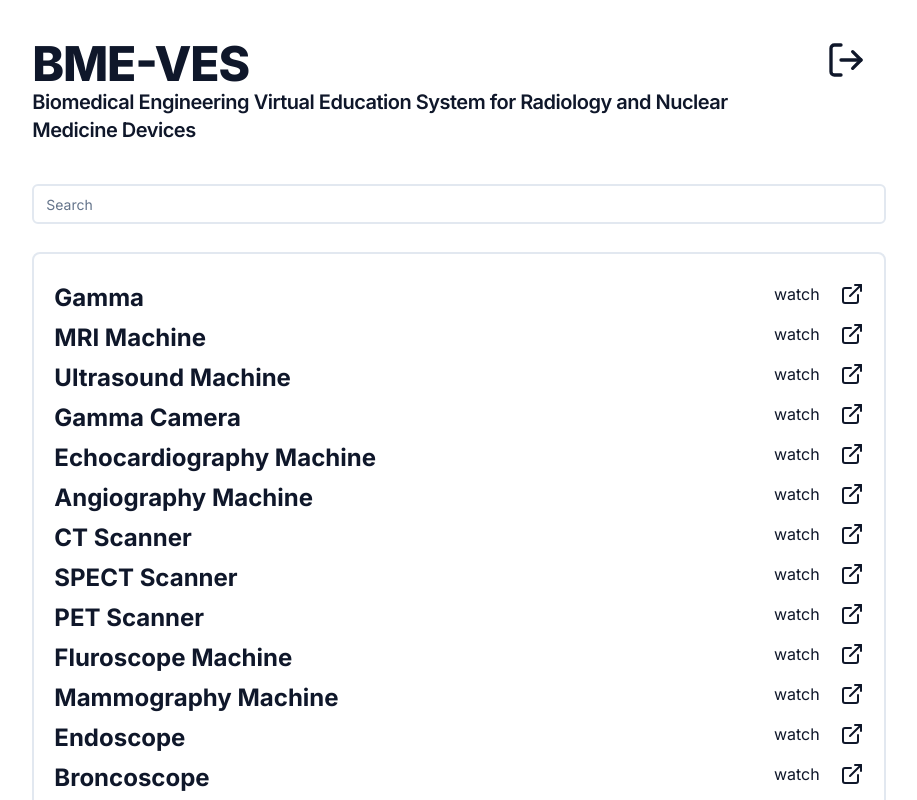
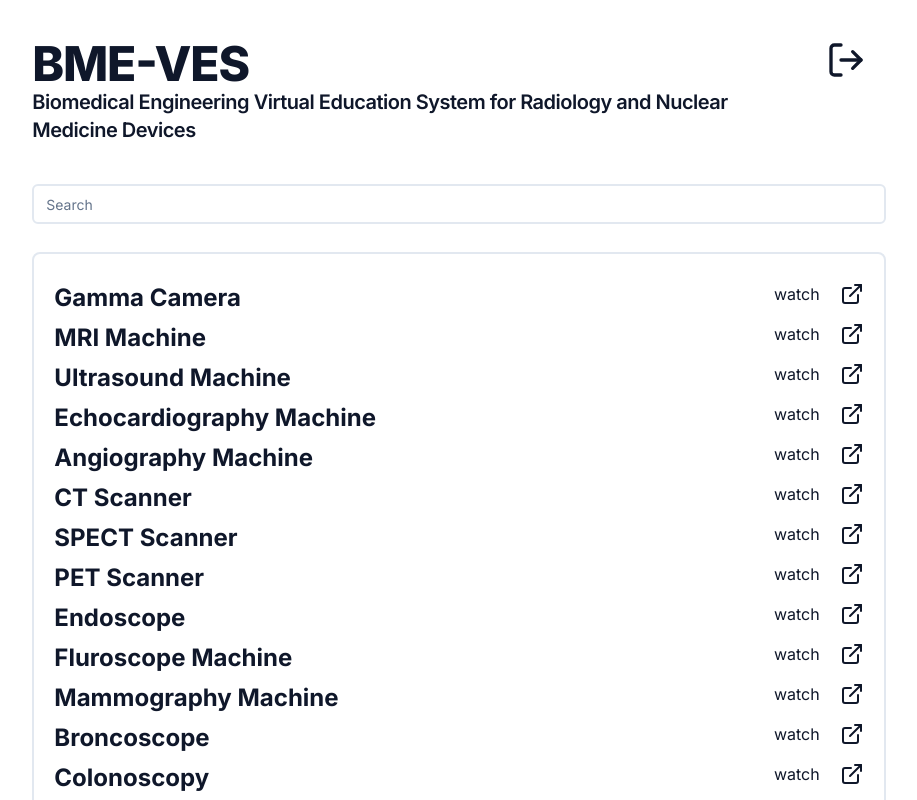
Before and after one commit to MusaGillani/bme-ves, a Next.js app: page / in a window 1280 px wide. Shown: the top 800 px of the page, without its empty margins (181-1098 px from the left). Built offline with nearby package versions, Linux system fonts and the light colour scheme.

Commit message:
updated video links passing names via url query to videos

```diff
--- a/pages/index.tsx
+++ b/pages/index.tsx
@@ -13,22 +13,21 @@ const inter = Inter({
 });
 
 const videoNames = [
-  { link: "gamma_gpijtf", name: "Gamma" },
-  { link: "", name: "MRI Machine" },
-  { link: "", name: "Ultrasound Machine " },
-  { link: "", name: "Gamma Camera" },
-  { link: "", name: "Echocardiography Machine" },
-  { link: "", name: "Angiography Machine " },
-  { link: "", name: "CT Scanner" },
-  { link: "", name: "SPECT Scanner" },
-  { link: "", name: "PET Scanner" },
-  { link: "", name: "Fluroscope Machine " },
-  { link: "", name: "Mammography Machine" },
-  { link: "", name: "Endoscope " },
-  { link: "", name: "Broncoscope" },
-  { link: "", name: "Colonoscopy" },
-  { link: "", name: "Dental Xray Camera" },
-  { link: "", name: "Xray Camer" },
+  { link: "gamma_gpijtf", name: "Gamma Camera" },
+  { link: "MRI_Machine_mh8vu0", name: "MRI Machine" },
+  { link: "Ultrasound_Machine_jfnexw", name: "Ultrasound Machine " },
+  { link: "Echocardiography_xaxsrq", name: "Echocardiography Machine" },
+  { link: "Angiograph_Machine_gjlf6l", name: "Angiography Machine " },
+  { link: "CT_Scanner_jbhsif", name: "CT Scanner" },
+  { link: "SPECT_h0jgln", name: "SPECT Scanner" },
+  { link: "PET_Scan_sa41lw", name: "PET Scanner" },
+  { link: "Endoscopy_Machine_wel1do", name: "Endoscope " },
+  { link: "Fluroscopy_Machine_yoejv1", name: "Fluroscope Machine " },
+  { link: "Mammography_Machine_ewa1xi", name: "Mammography Machine" },
+  { link: "Endoscopy_Machine_wel1do", name: "Broncoscope" },
+  { link: "Dental_X_ray_gptcpd", name: "Colonoscopy" },
+  { link: "Dental_X_ray_gptcpd", name: "Dental Xray Camera" },
+  { link: "X_ray_ot3ami", name: "Xray Camera" },
 ];
 const Home: NextPage = () => {
   const [searchVal, setSearchVal] = useState("");
@@ -65,7 +64,7 @@ const Home: NextPage = () => {
                 <Link
                   href={{
                     pathname: "/videos",
-                    query: { name: link },
+                    query: { name: name, link: link },
                   }}
                   className="flex"
                 >
--- a/pages/videos.tsx
+++ b/pages/videos.tsx
@@ -16,9 +16,7 @@ const inter = Inter({
   subsets: ["latin"],
   display: "swap",
 });
-const playFunction: ReactEventHandler = () => {
-  // Dummy function
-};
+const playFunction: ReactEventHandler = () => {};
 
 function Videos() {
   const sources = [
@@ -35,14 +33,15 @@ function Videos() {
   ];
 
   const router = useRouter();
-  const { name } = router.query;
+  const { name, link } = router.query;
   return (
     <div className="w-full h-full md:w-2/3 m-auto">
       <Link href="/" className="my-5">
         <Header />
       </Link>
+      <h2 className="text-center font-bold text-2xl">{name}</h2>
       <AdvancedVideo
-        cldVid={getAdvancedVideoPropertiesVideo(name as string)}
+        cldVid={getAdvancedVideoPropertiesVideo(link as string)}
         controls
         sources={sources}
         playsInline
```
